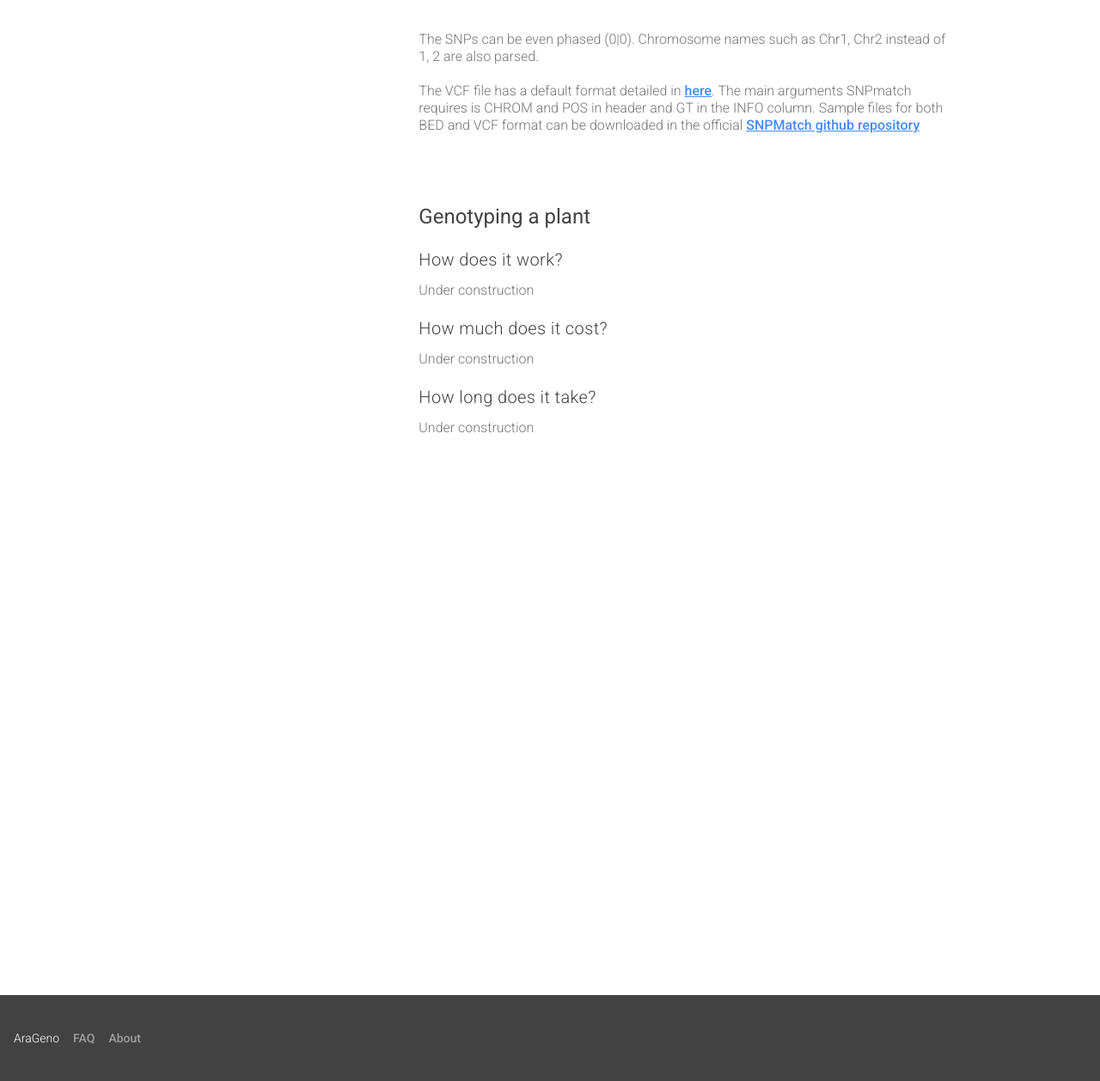
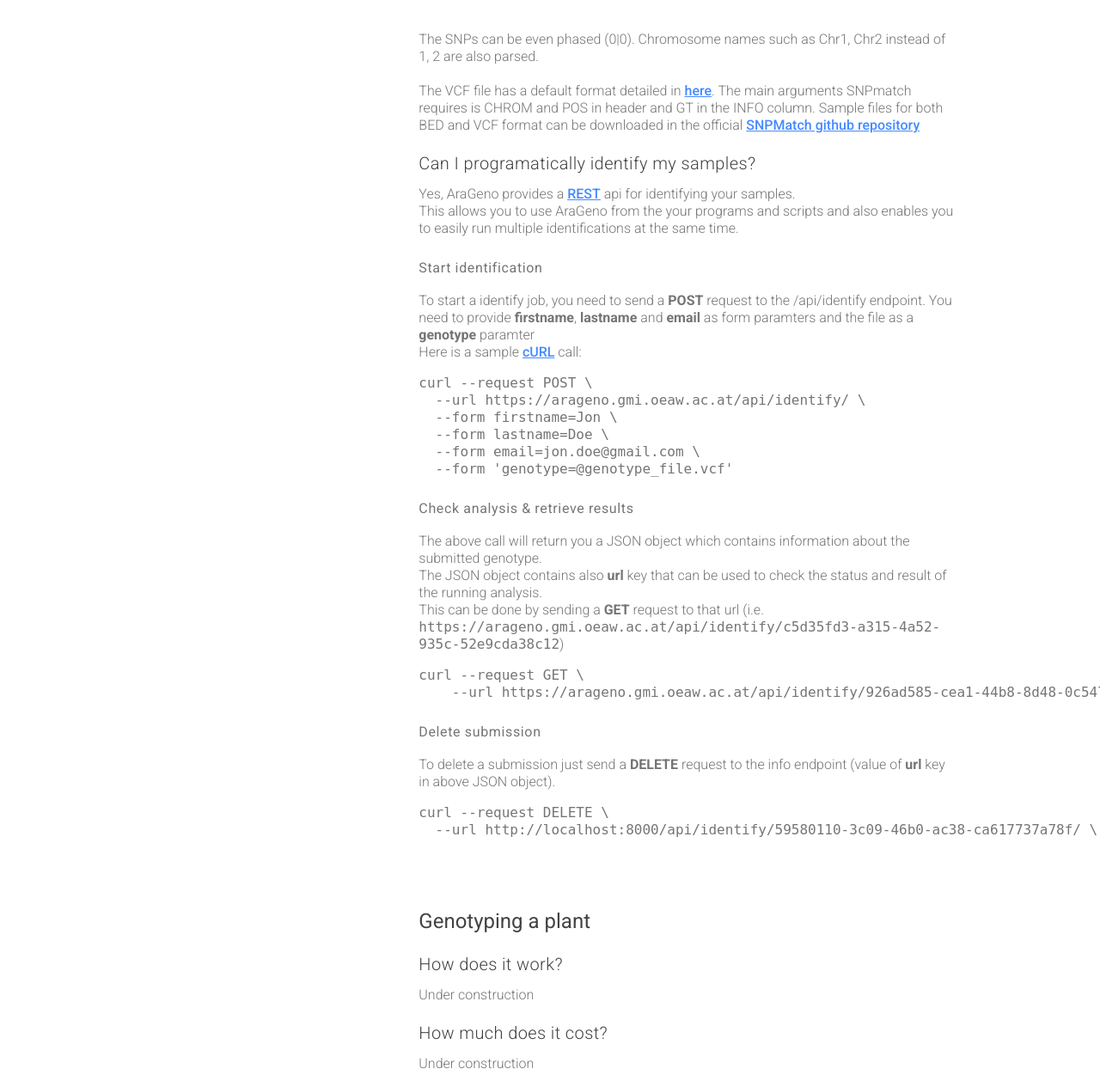
Before and after one commit to 1001genomes/AraGeno, a Django app: page /faq/ in a window 1280 px wide. Shown: the part 1342-2600 px from the top of the page at 86% size. Run offline with Django 3.2, Linux system fonts and the light colour scheme; parts of the project's set-up code (start-up, migrations or seed data) failed here and were passed over; some libraries are stand-ins or nearby versions.

Commit message:
Added support for REST endpoints
It's now possibly to programtically start and delete an identifcation job.
This fixes #10

```diff
--- a/AraGenoSite/urls.py
+++ b/AraGenoSite/urls.py
@@ -18,7 +18,7 @@ from django.contrib import admin
 from rest_framework import routers, serializers, viewsets
 from rest_framework.urlpatterns import format_suffix_patterns
 import arageno.views as views
-from arageno.rest import GenotypeSubmissionViewSet, plot_crosses_windows, download
+import arageno.rest as rest
 
 admin.autodiscover()
 
@@ -26,7 +26,7 @@ UUID_REGEX = r"[0-9a-f]{8}-[0-9a-f]{4}-[0-9a-f]{4}-[0-9a-f]{4}-[0-9a-f]{12}"
 
 # Routers provide an easy way of automatically determining the URL conf.
 router = routers.DefaultRouter()
-router.register(r'identify', GenotypeSubmissionViewSet)
+router.register(r'identify', rest.GenotypeSubmissionViewSet)
 
 urlpatterns = [
     url(r'^$', views.index, name="index"),
@@ -40,8 +40,8 @@ urlpatterns = [
 ]
 
 restpatterns = [
-    url(r'^api/identify/(?P<pk>%s)/jobs/(?P<job_id>(\d+))/plot/$' % UUID_REGEX, plot_crosses_windows, name="crosses_plot"),
-    url(r'^api/identify/(?P<pk>%s)/jobs/(?P<job_id>(\d+))/download/$' % UUID_REGEX, download, name="download"),
+    url(r'^api/identify/(?P<pk>%s)/jobs/(?P<job_id>(\d+))/plot/$' % UUID_REGEX, rest.plot_crosses_windows, name="crosses_plot"),
+    url(r'^api/identify/(?P<pk>%s)/jobs/(?P<job_id>(\d+))/download/$' % UUID_REGEX, rest.download, name="download"),
 ]
 
 
--- a/arageno/templates/faq.html
+++ b/arageno/templates/faq.html
@@ -101,6 +101,36 @@
                             Sample files for both BED and VCF format can be downloaded in the official <a href="https://github.com/Gregor-Mendel-Institute/SNPmatch/tree/master/sample_files" target="_blank">SNPMatch github repository</a>
                         </div>
                     </div>
+                    <div class="faq-content__question question">
+                        <div class="question__question">
+                           <h5>Can I programatically identify my samples?</h5>
+                        </div>
+                        <div class="question__answer">
+                            Yes, AraGeno provides a <a href="https://en.wikipedia.org/wiki/Representational_state_transfer" target="_blank">REST</a> api for identifying your samples.<br>
+                            This allows you to use AraGeno from the your programs and scripts and also enables you to easily run multiple identifications at the same time.
+                            <br>
+                            <h6>Start identification</h6>
+                            To start a identify job, you need to send a <b>POST</b> request to the /api/identify endpoint.
+                            You need to provide <b>firstname</b>, <b>lastname</b> and <b>email</b> as form paramters and the file as a <b>genotype</b> paramter<br>
+                            Here is a sample <a href="https://en.wikipedia.org/wiki/CURL" target="_blank">cURL</a> call:
+<pre>curl --request POST \
+  --url https://arageno.gmi.oeaw.ac.at/api/identify/ \
+  --form firstname=Jon \
+  --form lastname=Doe \
+  --form email=jon.doe@gmail.com \
+  --form 'genotype=@genotype_file.vcf'</pre>
+                            <h6>Check analysis & retrieve results</h6>
+                            The above call will return you a JSON object which contains information about the submitted genotype.<br>
+                            The JSON object contains also <b>url</b> key that can be used to check the status and result of the running analysis.<br>
+                            This can be done by sending a <b>GET</b> request to that url (i.e. <code>https://arageno.gmi.oeaw.ac.at/api/identify/c5d35fd3-a315-4a52-935c-52e9cda38c12</code>)
+<pre>curl --request GET \
+    --url https://arageno.gmi.oeaw.ac.at/api/identify/926ad585-cea1-44b8-8d48-0c547699f78f/ \</pre>
+                            <h6>Delete submission</h6>
+                            To delete a submission just send a <b>DELETE</b> request to the info endpoint (value of <b>url</b> key in above JSON object).
+<pre>curl --request DELETE \
+  --url http://localhost:8000/api/identify/59580110-3c09-46b0-ac38-ca617737a78f/ \</pre>
+                        </div>
+                    </div>
                 </section>
                 <section class="faq-content">
                     <a id="genotyping"></a>
```
Also changed, not shown: arageno/rest.py (+36 -7 lines), arageno/serializers.py (+9 -5 lines), arageno/services.py (+9 -8 lines).
